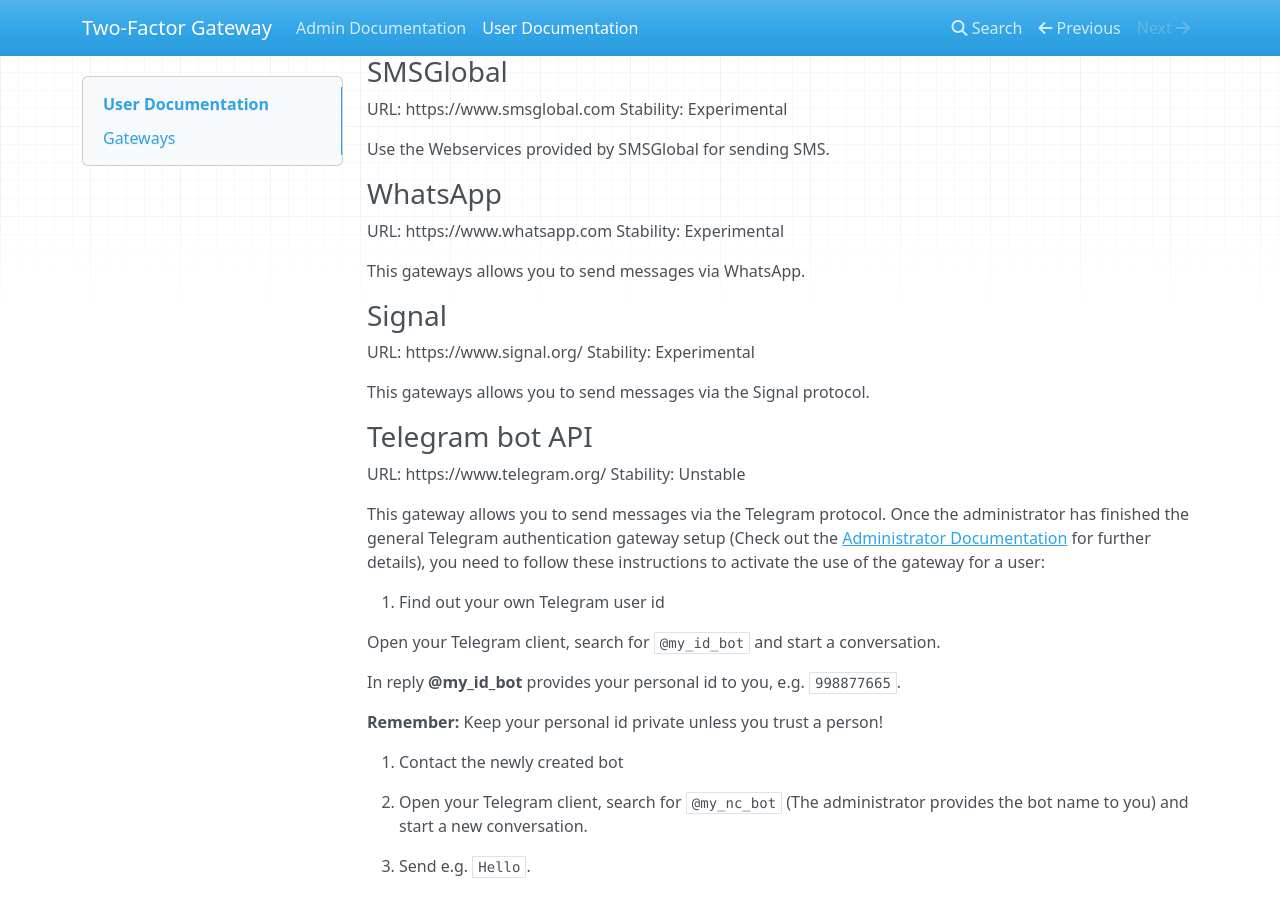
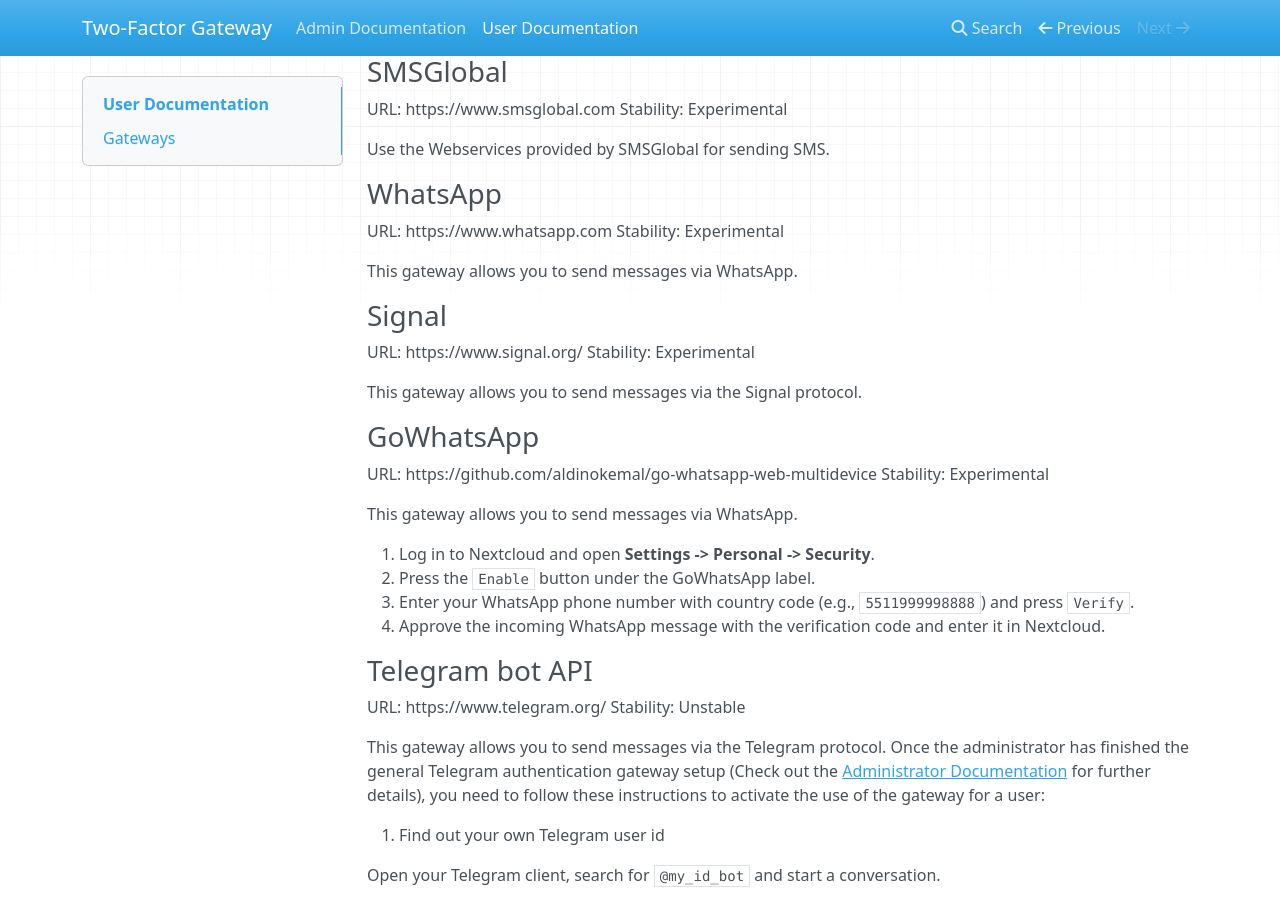
Before and after one commit to nextcloud/twofactor_gateway, an MkDocs documentation site: the page built from doc/User Documentation.md, in a window 1280 px wide and 900 px high, scrolled down 287 px. Built offline with MkDocs 1.6.1, drawn with Linux system fonts in a browser that asks for light colours; nearby versions of some CDN libraries.

Commit message:
docs(user): add GoWhatsApp section and fix typos
- Add missing GoWhatsApp section with user setup steps
- 'SMSGlobal ' → 'SMSGlobal' (trailing space)
- 'WhatsApp ' → 'WhatsApp' (trailing space)
- 'gateways allows' → 'gateway allows' (WhatsApp, Signal)

Signed-off-by: Vitor Mattos <1079143+vitormattos@users.noreply.github.com>

```diff
--- a/doc/User Documentation.md
+++ b/doc/User Documentation.md
@@ -24,13 +24,24 @@
 URL: https://www.whatsapp.com
 Stability: Experimental
 
-This gateways allows you to send messages via WhatsApp.
+This gateway allows you to send messages via WhatsApp.
 
 ### Signal
 URL: https://www.signal.org/
 Stability: Experimental
 
-This gateways allows you to send messages via the Signal protocol.
+This gateway allows you to send messages via the Signal protocol.
+
+### GoWhatsApp
+URL: https://github.com/aldinokemal/go-whatsapp-web-multidevice
+Stability: Experimental
+
+This gateway allows you to send messages via WhatsApp.
+
+1. Log in to Nextcloud and open **Settings -> Personal -> Security**.
+2. Press the `Enable` button under the GoWhatsApp label.
+3. Enter your WhatsApp phone number with country code (e.g., `5511999998888`) and press `Verify`.
+4. Approve the incoming WhatsApp message with the verification code and enter it in Nextcloud.
 
 ### Telegram bot API
 URL: https://www.telegram.org/
```
